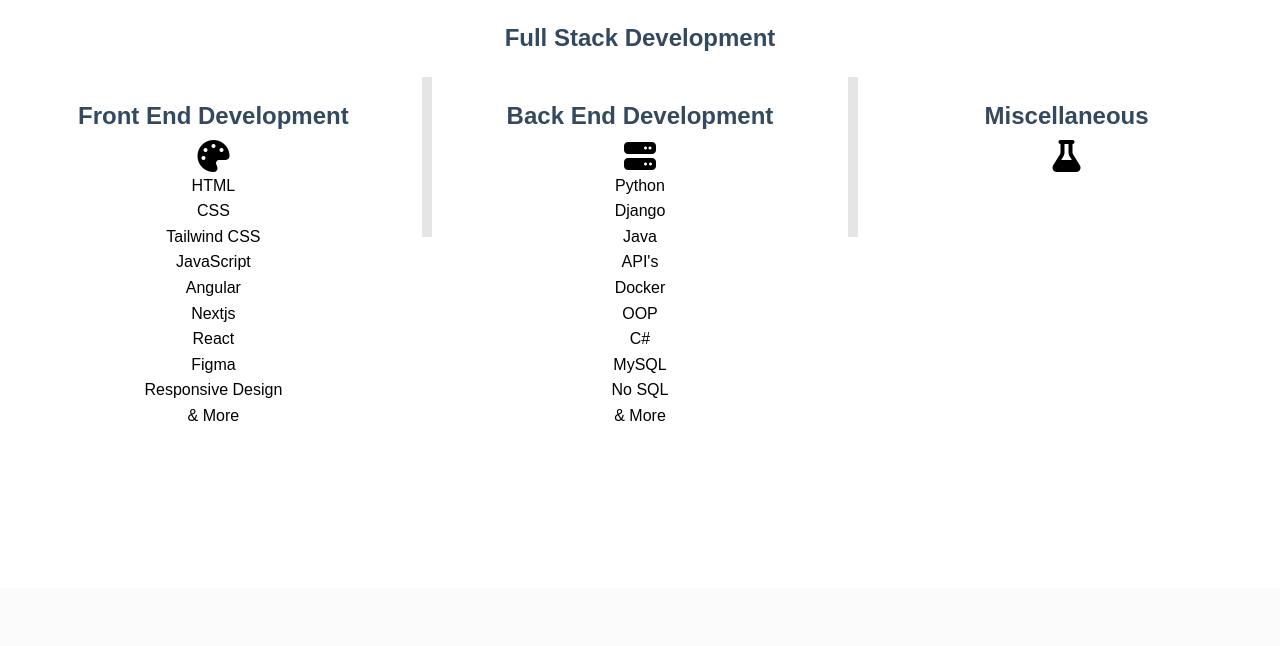
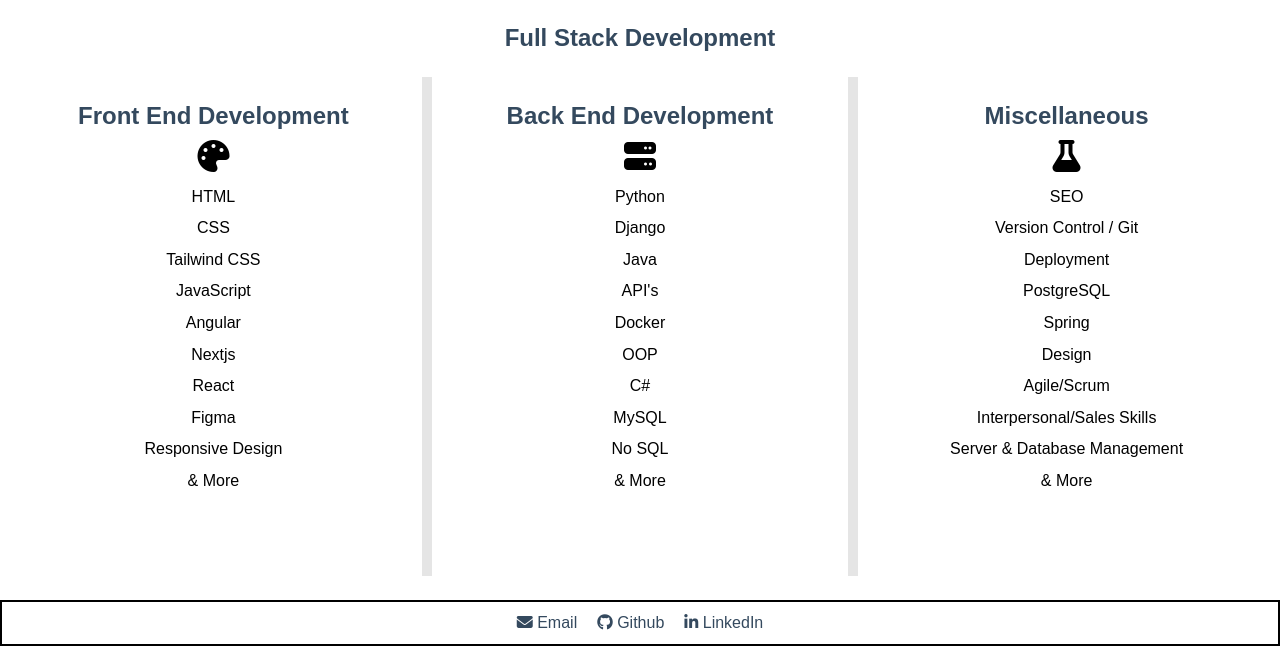
Before and after one commit to DouglasPenn23/Django_Portfolio, a Django app: page / in a window 1280 px wide. Shown: the part 576-1222 px from the top of the page. Before the commit the page ends 997 px from the top, so only its background shows below. Run offline with Django 4.2, Linux system fonts and the light colour scheme; some libraries are stand-ins or nearby versions.

Commit message:
Created & added footer to webpages

```diff
--- a/projects/static/css/style.css
+++ b/projects/static/css/style.css
@@ -263,24 +263,32 @@
   text-align: center;
 }
 
+
 /* Styles the developer div itself */
 .dev-div{
   display: flex;
   justify-content: center;
   align-items: center;
-  padding-bottom: 20vh;
+  padding-bottom: 3vh;
 }
 
+/* Styles the text within the developer div */
+.dev-list-item {
+  padding: 3px;
+}
+
+/* Styles the boxes that contain the different areas of development */
 .box {
   width: 33.33%;
-  height: 100px;
+  /* height: 100px; */
   text-align: center;
   box-shadow: 5px 0 0 rgba(0, 0, 0, 0.1), -5px 0 0 rgba(0, 0, 0, 0.1);
-  padding-bottom: 20vh;
+  padding-bottom: 10vh;
 }
 
+/* Styles the wrapper around the icon in the development section */
 .icon-wrapper {
-  padding-bottom: 2vh;
+  padding-bottom: 3vh;
 }
 
 .box-text {
@@ -288,7 +296,7 @@
 }
 
 .frontend_dev_ul {
-  padding-bottom: 20vh;
+  /* padding-bottom: 2vh; */
 }
 
 /*
@@ -401,3 +409,42 @@
 END OF PROJECT CARD STYLING
 
 */
+
+
+
+/*
+
+BEGINS THE STYLING OF THE FOOTER
+
+*/
+
+
+footer {
+  /* background-color: black; */
+  border: solid 2px black;
+}
+
+.footer-ul {
+  display: flex;
+  justify-content: center;
+  align-items: center;
+  list-style: none;
+  padding: 0;
+}
+
+
+.footer-li {
+  margin: 0 10px;
+  font-size: 2vh;
+  padding-bottom: 1vh;
+  padding-top: 1vh;
+}
+
+
+
+
+/*
+
+ENDS THE STYLING OF THE FOOTER
+
+*/
--- a/projects/templates/about_me.html
+++ b/projects/templates/about_me.html
@@ -9,7 +9,11 @@
 {% include 'navigation_bar.html' %}
 <link rel="stylesheet" type="text/css" href="{% static 'css/style.css' %}"/>
 <body>
-	<h1>This is a new page</h1>
+	<h1>This is a new About Me page</h1>
 	<p>Welcome to my new page</p>
 </body>
+
+
+
+{% include 'footer.html' %}
 </html>
--- a/projects/templates/contact_page.html
+++ b/projects/templates/contact_page.html
@@ -19,6 +19,8 @@
 <i class="fa-solid fa-paint-roller"></i>
 
 
+{% include 'footer.html' %}
+
 
 {% comment %} <body>
 	<h1>This is a Contact Page</h1>
--- a/projects/templates/development_section.html
+++ b/projects/templates/development_section.html
@@ -56,6 +56,20 @@
       <div class="icon-wrapper">
         <i class="fa-solid fa-flask fa-2xl"></i>
       </div>
+
+      <ul class="frontend_dev_ul">
+        <li class="dev-list-item"> SEO </li>
+        <li class="dev-list-item"> Version Control / Git </li>
+        <li class="dev-list-item"> Deployment </li>
+        <li class="dev-list-item"> PostgreSQL </li>
+        <li class="dev-list-item"> Spring </li>
+        <li class="dev-list-item"> Design </li>
+        <li class="dev-list-item"> Agile/Scrum </li>
+        <li class="dev-list-item"> Interpersonal/Sales Skills </li>
+        <li class="dev-list-item"> Server & Database Management </li>
+        <li class="dev-list-item"> & More </li>
+      </ul>
+      </div>
     </div>
 
   </div>
--- /dev/null
+++ b/projects/templates/footer.html
@@ -0,0 +1,12 @@
+{% comment %} <head>
+	<title>New Page</title>
+    <script src="https://kit.fontawesome.com/c48b23583e.js" crossorigin="anonymous"></script>
+</head> {% endcomment %}
+
+<footer class="footer">
+    <ul class="footer-ul">
+        <li class="footer-li"><a href="#"><i class="fa-solid fa-envelope"></i> Email </a></li>
+        <li class="footer-li"><a href="#"><i class="fa-brands fa-github"></i> Github </a></li>
+        <li class="footer-li"><a href="#"><i class="fa-brands fa-linkedin"></i> LinkedIn </a></li>
+    </ul>
+</footer>
--- a/projects/templates/homepage.html
+++ b/projects/templates/homepage.html
@@ -7,3 +7,4 @@
 {% include 'navigation_bar.html' %}
 {% include 'mainDiv.html' %}
 {% include 'development_section.html' %}
+{% include 'footer.html' %}
```
